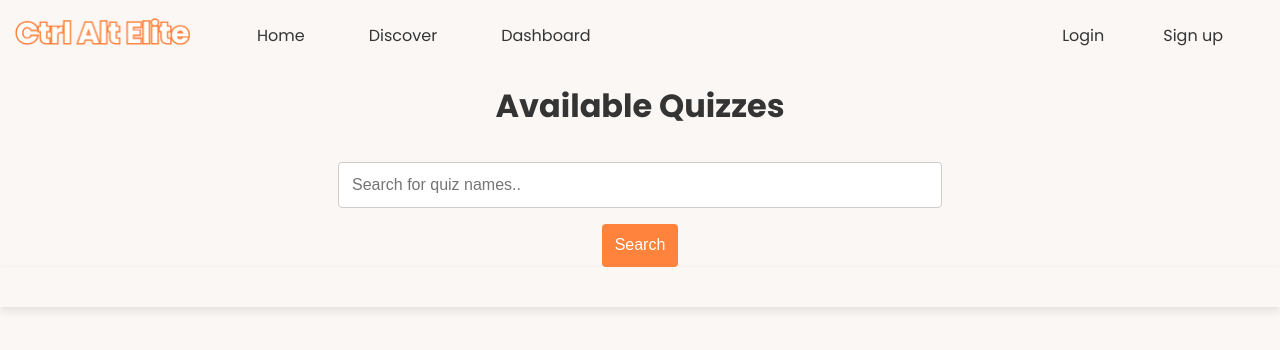
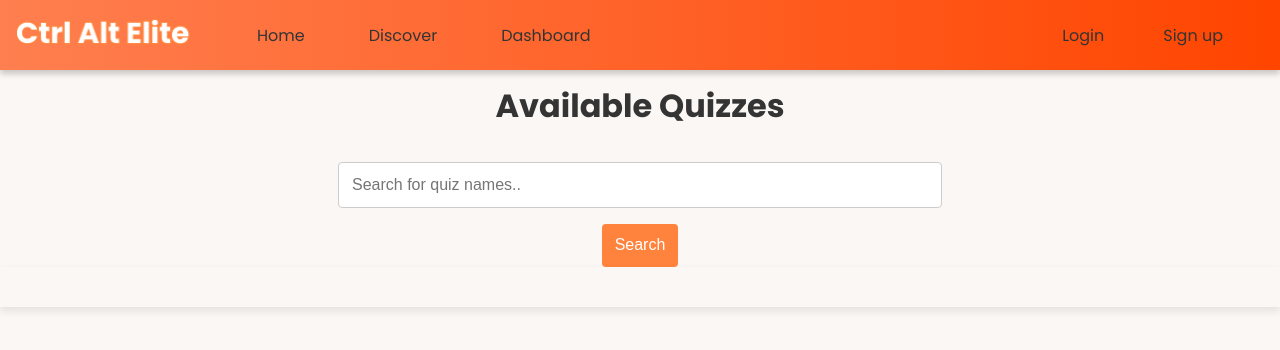
Before and after one commit to sanderhd/Ctrl-Alt-Elite, a PHP site: page /discover.php in a window 1280 px wide. Shown: the top 350 px of the page. Run offline with PHP 8.4, Linux system fonts and the light colour scheme; data that the repository does not hold is empty; a stand-in replaces the project's code that opens the database connection.

Commit message:
background en shadow gevoegd bij  nav

```diff
--- a/src/CSS/discover.css
+++ b/src/CSS/discover.css
@@ -29,6 +29,9 @@ nav {
     top: 0;
     left: 0;
     z-index: 100;
+    background: linear-gradient(90deg, #ff7f50, #ff4500); /* Kleurverloop toegevoegd */
+    box-shadow: 0 4px 6px rgba(0, 0, 0, 0.2); /* Schaduw toegevoegd */
+    color: white; /* Zorgt ervoor dat tekst leesbaar blijft */
 }
 
 nav ul {
```
